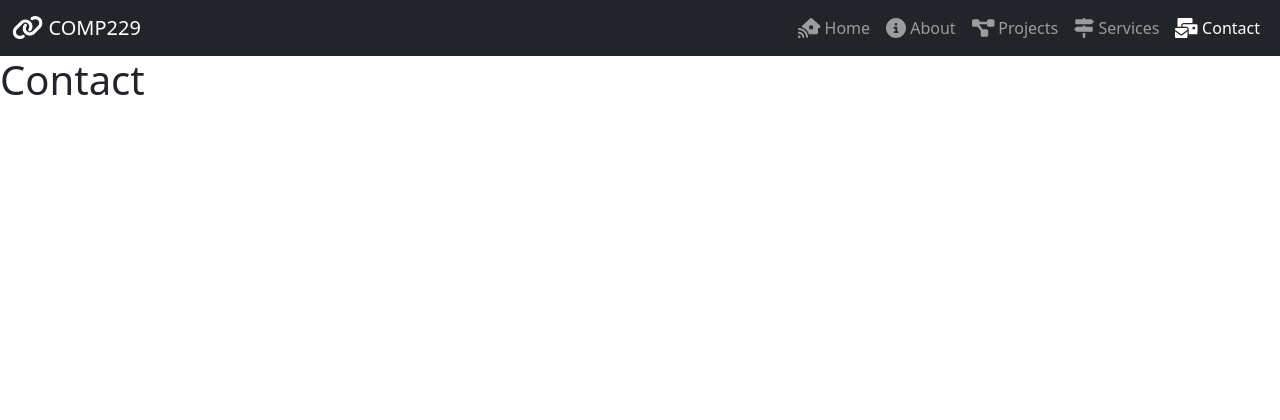
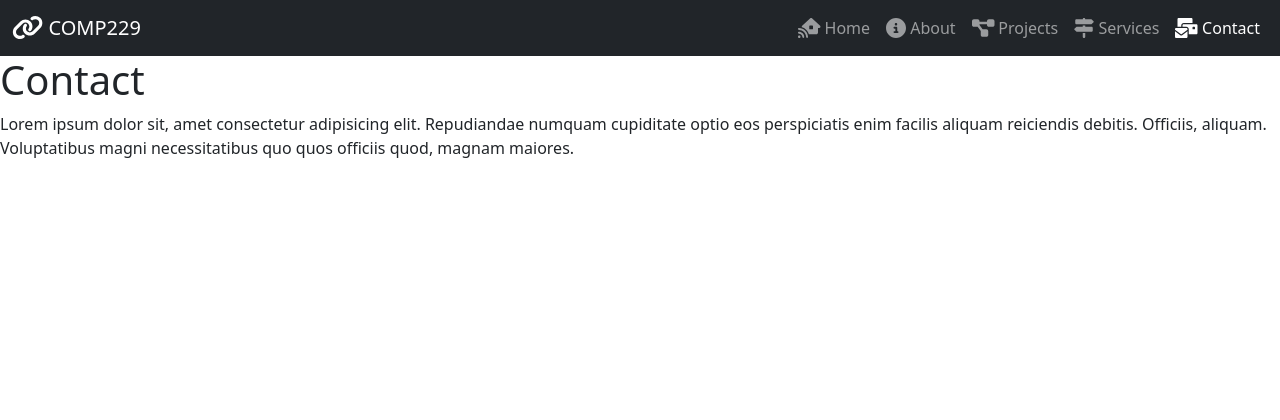
Before and after one commit to CENT-COL/COMP229-F2022-WEEK3-402, a Node server app: page /contact in a window 1280 px wide. Shown: the top 420 px of the page. Run offline with Node 20, Linux system fonts and the light colour scheme.

Commit message:
example change on contact page

```diff
--- a/app/views/content/contact.ejs
+++ b/app/views/content/contact.ejs
@@ -1 +1,3 @@
 <h1> <%= title %>  </h1>
+
+Lorem ipsum dolor sit, amet consectetur adipisicing elit. Repudiandae numquam cupiditate optio eos perspiciatis enim facilis aliquam reiciendis debitis. Officiis, aliquam. Voluptatibus magni necessitatibus quo quos officiis quod, magnam maiores.
```
